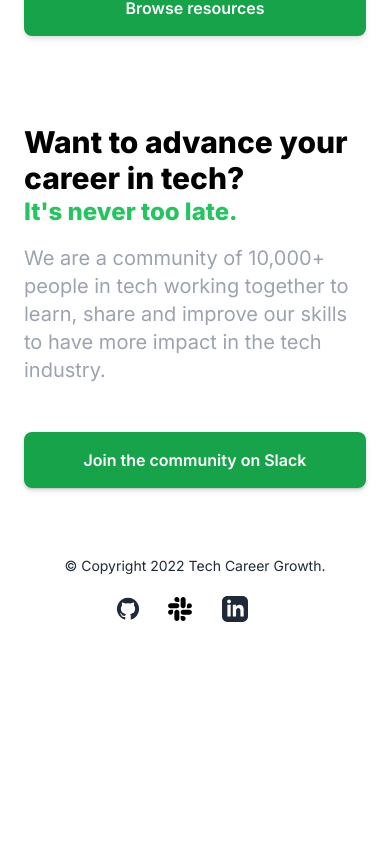
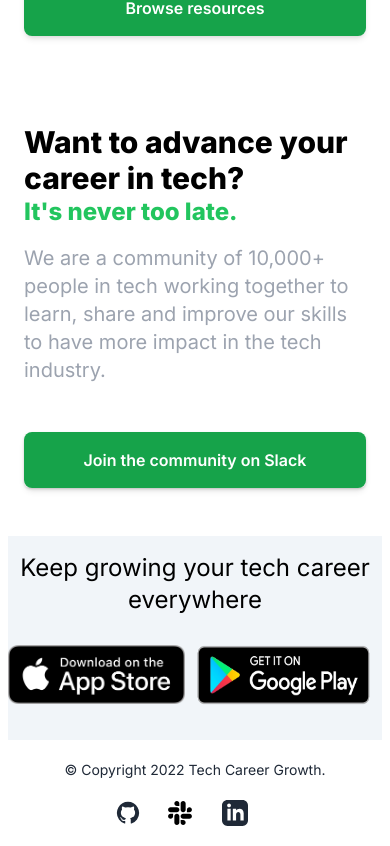
Before and after one commit to tericcabrel/tech-career-growth, a Next.js app: page / in a window 390 px wide. Shown: the part 1322-2168 px from the top of the page. Before the commit the page ends 1964 px from the top, so only its background shows below. Built offline with nearby package versions, Linux system fonts and the light colour scheme; no server answers.

Commit message:
feat: add links to mobile stores

```diff
--- /dev/null
+++ b/src/components/home/mobile-link.tsx
@@ -0,0 +1,24 @@
+import Link from 'next/link';
+import Image from 'next/image';
+
+const MobileLink = () => {
+  return (
+    <div className="bg-slate-100 overflow-hidden relative my-20 xs:my-0">
+      <h4 className="text-center text-2xl mt-4">Keep growing your tech career everywhere</h4>
+      <div className="py-4 flex justify-center items-center">
+        <Link href="https://apps.apple.com/app/id1605094641">
+          <a target="_blank">
+            <Image src="/assets/appstore.webp" width={180} height={60} alt="App store picture" />
+          </a>
+        </Link>
+        <Link href="https://play.google.com/store/apps/details?id=com.randomappsinc.techcareergrowth">
+          <a target="_blank">
+            <Image src="/assets/playstore.webp" width={200} height={87} alt="Play store picture" />
+          </a>
+        </Link>
+      </div>
+    </div>
+  );
+};
+
+export default MobileLink;
--- a/src/containers/home.tsx
+++ b/src/containers/home.tsx
@@ -2,6 +2,7 @@ import withPublicLayout from '@/components/hof/with-public-layout';
 import StepSection from '@/components/home/step-section';
 import CallToAction from '@/components/home/call-to-action';
 import Hero from '@/components/home/hero';
+import MobileLink from '@/components/home/mobile-link';
 
 const Home = () => {
   return (
@@ -9,6 +10,7 @@ const Home = () => {
       <Hero />
       <StepSection />
       <CallToAction />
+      <MobileLink />
     </div>
   );
 };
```
Also changed, not shown: public/assets/appstore.webp (added), public/assets/playstore.webp (added).
